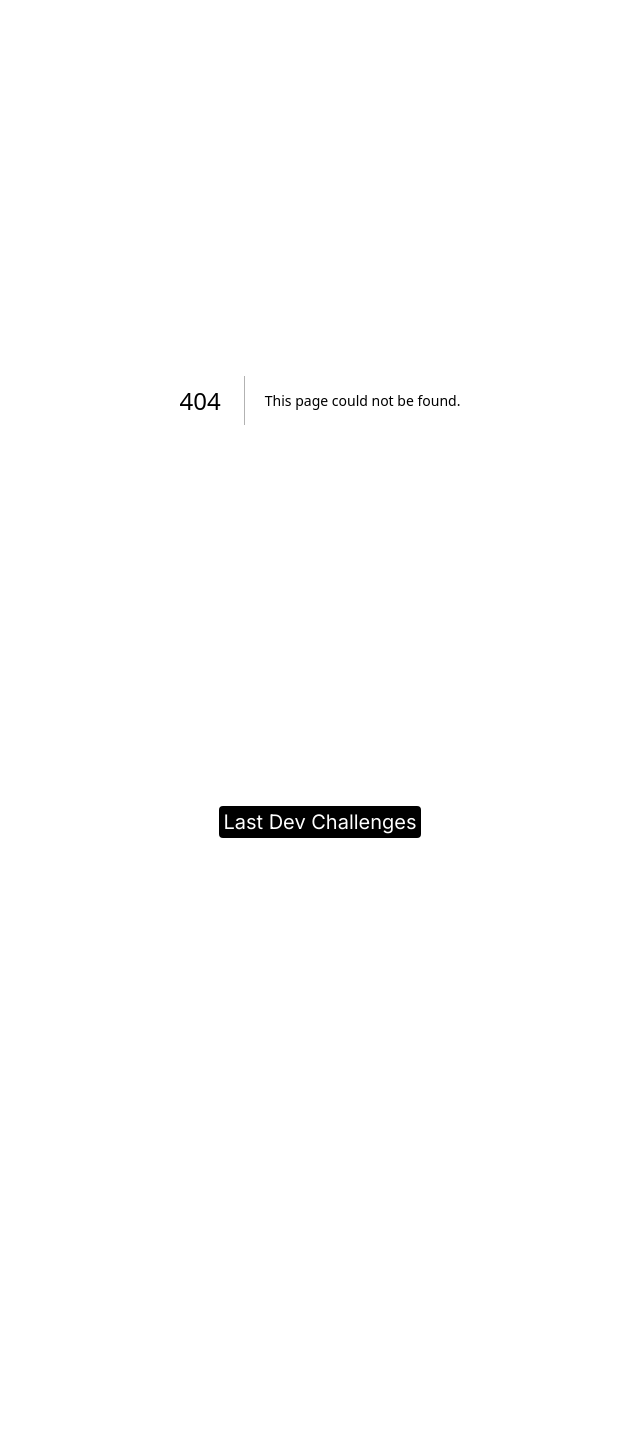
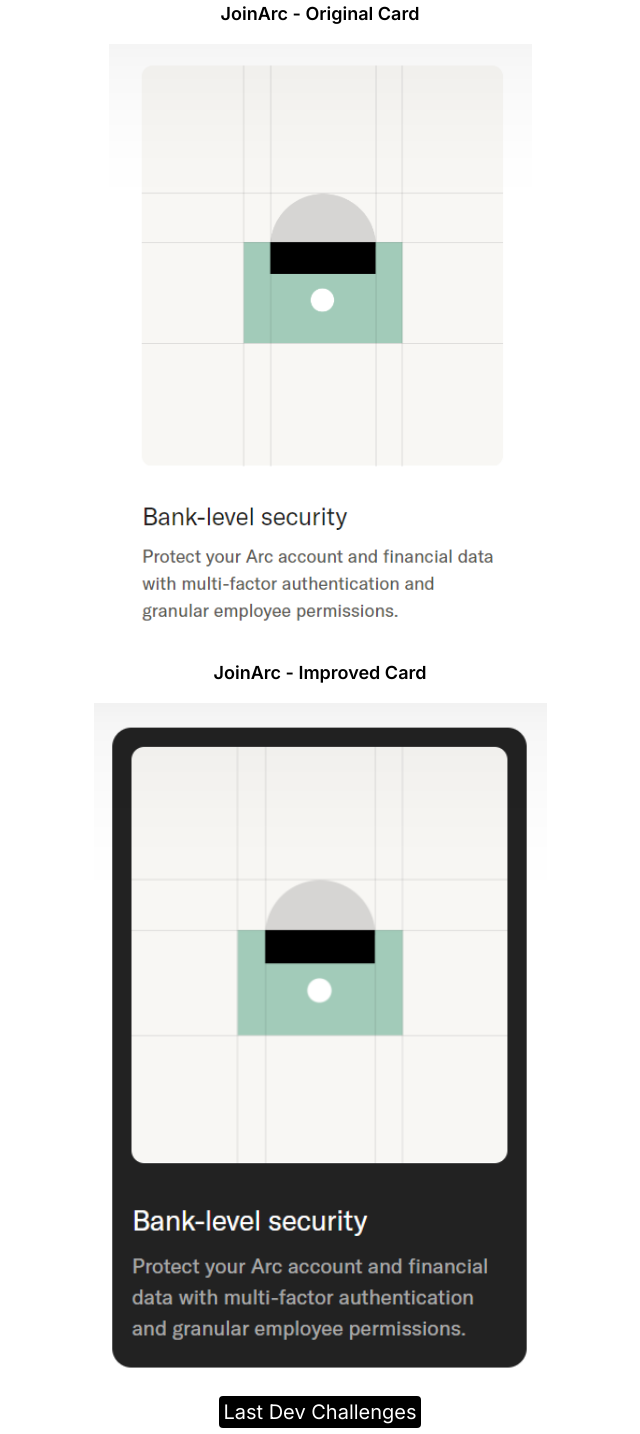
Before and after one commit to last-developer/challenges, a Next.js app: page /day8minimalist in a window 1280 px wide. Before the commit this address had no page. Shown: the whole page, without its empty margins (320-960 px from the left). Before the commit the page ends 844 px from the top, so only its background shows below. Built offline with nearby package versions, Linux system fonts and the light colour scheme.

Commit message:
day8minimalist

```diff
--- a/src/pages/30DaysMinimalist.tsx
+++ b/src/pages/30DaysMinimalist.tsx
@@ -30,6 +30,10 @@ export default function minimalist() {
             title: 'Draftwise Nextjs Router',
             route: '/day7minimalist/day7minimalist'
         },
+        {
+            title: 'Join Arc New Card',
+            route: '/day8minimalist'
+        },
     ]
 
     return (
--- /dev/null
+++ b/src/pages/day8minimalist.tsx
@@ -0,0 +1,29 @@
+// Day8.tsx
+import React from 'react';
+import Image from 'next/image';
+
+const Day8 = () => {
+    return (
+        <div className="flex flex-col items-center justify-center space-y-4">
+            <h2 className="text-lg font-semibold">JoinArc - Original Card</h2>
+            <Image
+                src="/beforejoinarc.png" // Path to the original card image
+                alt="JoinArc Original Card"
+                width={423}
+                height={642}
+                layout="intrinsic"
+            />
+
+            <h2 className="text-lg font-semibold">JoinArc - Improved Card</h2>
+            <Image
+                src="/afterjoinarc.png" // Path to the improved card image
+                alt="JoinArc Improved Card"
+                width={453}
+                height={641}
+                layout="intrinsic"
+            />
+        </div>
+    );
+};
+
+export default Day8;
```
Also changed, not shown: public/afterjoinarc.png (added), public/beforejoinarc.png (added).
